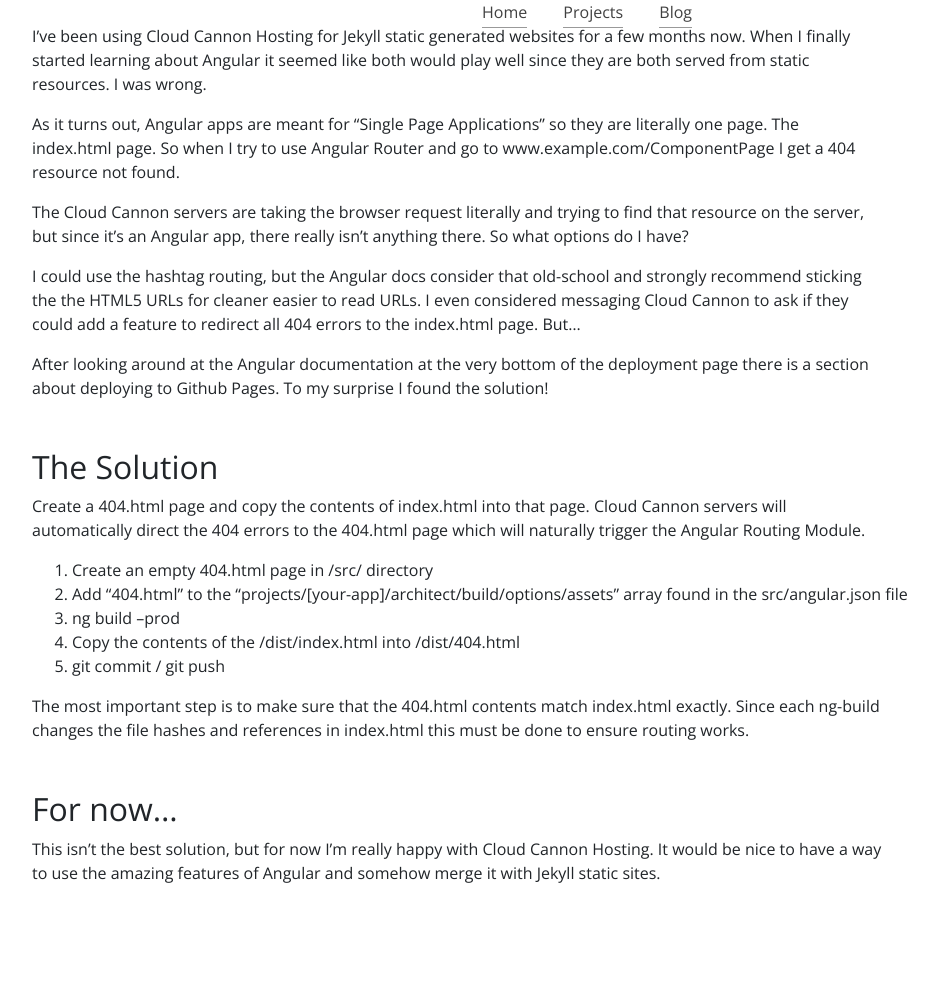
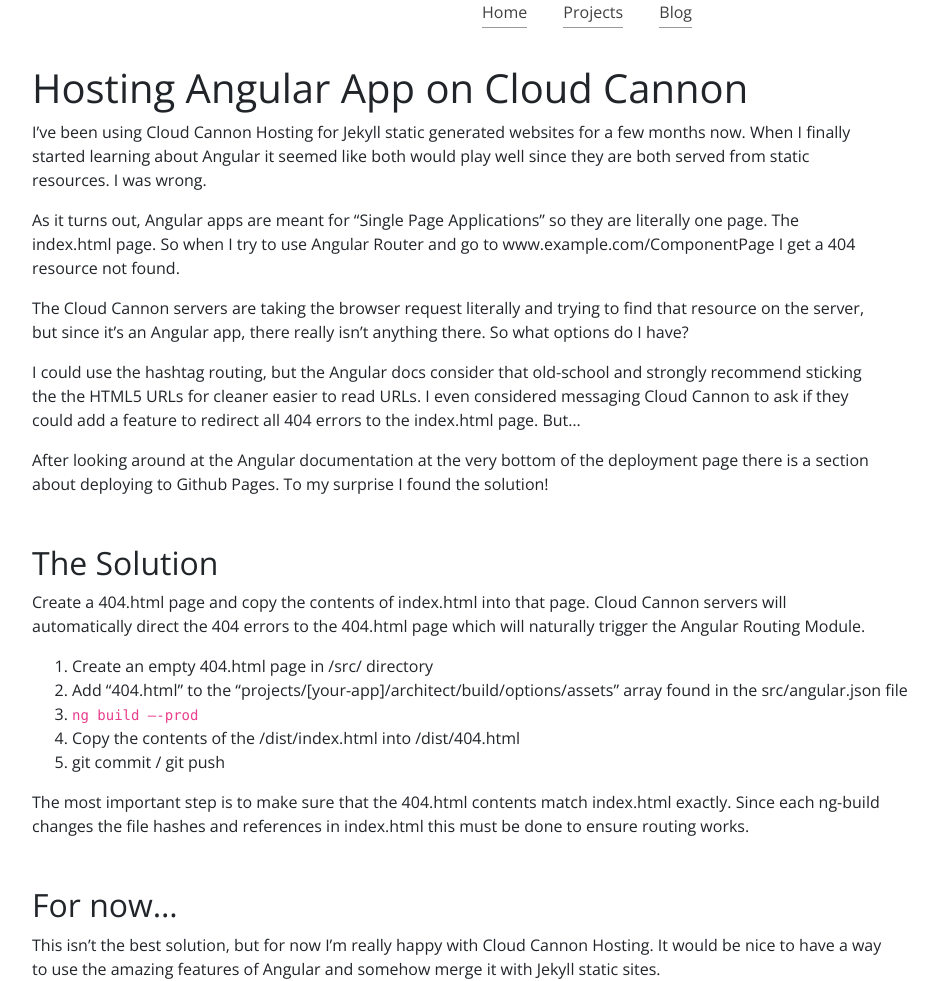
Before and after one commit to linhub15/hubertlin-site, a Jekyll site: the page built from _posts/2018-07-14-hosting-angular-app-on-cloud-cannon.md, in a window 1280 px wide. Shown: the whole page, without its empty margins (53-991 px from the left). Built offline with Jekyll 4.4.1, drawn with Linux system fonts in a browser that asks for light colours; nearby versions of some CDN libraries; before the commit the page ends 900 px from its top, so only the background shows below that.

Commit message:
minor post fix

```diff
--- a/_posts/2018-07-14-hosting-angular-app-on-cloud-cannon.md
+++ b/_posts/2018-07-14-hosting-angular-app-on-cloud-cannon.md
@@ -5,6 +5,8 @@
 categories:
   - development
 ---
+
+# {{ page.title }}
 
 I've been using Cloud Cannon Hosting for Jekyll static generated websites for a few months now. When I finally started learning about Angular it seemed like both would play well since they are both served from static resources. I was wrong.
 
@@ -22,7 +24,7 @@
 
 1. Create an empty 404.html page in /src/ directory
 2. Add "404.html" to the "projects/[your-app]/architect/build/options/assets" array found in the src/angular.json file
-3. ng build –prod
+3. <code>ng build –-prod</code>
 4. Copy the contents of the /dist/index.html into /dist/404.html
 5. git commit / git push
 
```
Also changed, not shown: _posts/2018-07-10-edmonton-property-value-finder.md (+2 -2 lines).
